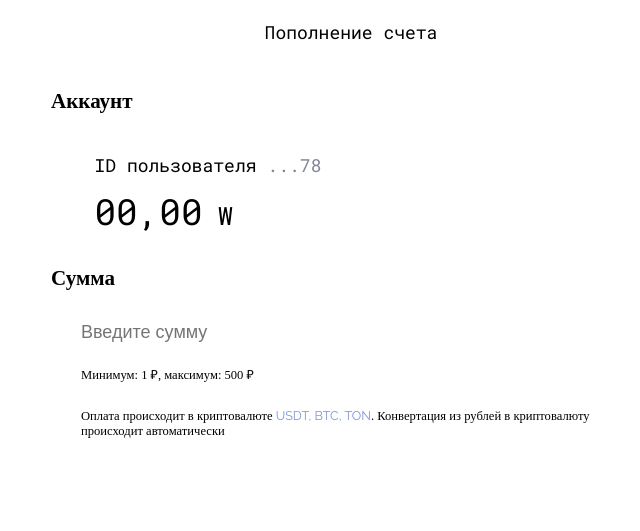
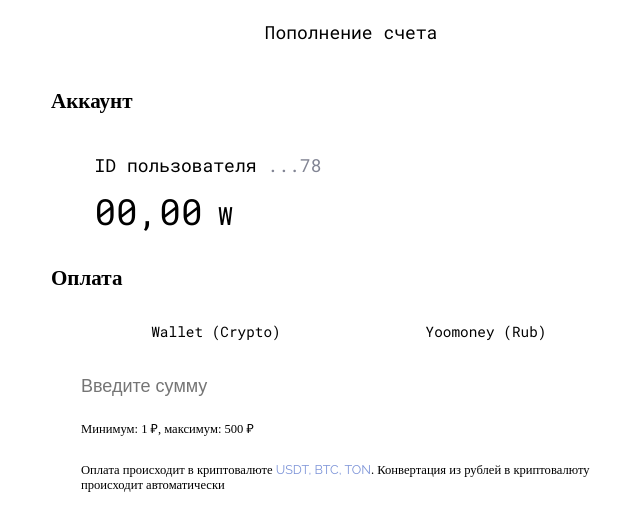
Before and after one commit to Atikin-NT/WolfVPN, a Flask app: page /pay in a window 1280 px wide. Shown: the top 531 px of the page, without its empty margins (289-929 px from the left). Run offline with Flask 3, Linux system fonts and the light colour scheme.

Commit message:
add yoomoney pay

```diff
--- a/webapp/static/css/pay.css
+++ b/webapp/static/css/pay.css
@@ -94,3 +94,49 @@
 	color: #7D94D8;
 	font-family: 'Raleway';
 }
+
+.payment_type{
+  width: 90%;
+  margin-bottom: 15px;
+  background: var(--tg-theme-secondary-bg-color);
+  border: none;
+  border-radius: 10px;
+  display: flex;
+  flex-direction: row;
+  justify-content: space-evenly;
+  align-items: center;
+}
+
+.wallet{
+  border-radius: 10px 0 0 10px;
+}
+
+.yoomoney{
+  border-radius: 0 10px 10px 0;
+}
+
+.payment_type .option{
+  background: var(--tg-theme-secondary-bg-color);
+  height: 100%;
+  width: 100%;
+  display: flex;
+  align-items: center;
+  justify-content: space-evenly;
+  cursor: pointer;
+  transition: all 0.3s ease;
+  padding: 10px;
+}
+
+input[type="radio"]{
+  display: none;
+}
+
+#wallet:checked:checked ~ .wallet,
+#yoomoney:checked:checked ~ .yoomoney{
+  background: var(--tg-theme-button-color);
+}
+.payment_type .option span{
+  font-size: 0.8em;
+  font-family: 'RobotoMono-Regular';
+  color: var(--tg-theme-text-color);
+}
--- a/webapp/static/js/pay.js
+++ b/webapp/static/js/pay.js
@@ -19,9 +19,18 @@
     })
 }
 
+function get_payment_type(){
+    const wallet_type = document.getElementById('wallet');
+
+    if (wallet_type.checked)
+        return 'wallet';
+    return 'yoomoney';
+}
+
 
 async function create_bill(){
     let amount_input = document.getElementById('amount');
+    let payment_type = get_payment_type();
     if (isNotEmpty(amount_input) == false){
         tg.showAlert('Заполните пожалуйста поле перед отправкой');
         return;
@@ -36,6 +45,7 @@
         body: JSON.stringify({
             client_id: USER.id,
             amount: amount_input.value,
+            type: payment_type,
         })
     });
 
@@ -48,7 +58,7 @@
         return;
     }
 
-    tg.MainButton.setText('Pay via Wallet');
+    tg.MainButton.setText(`Pay via ${payment_type}`);
     tg.MainButton.color = '#FF0000';
     tg.MainButton.offClick();
     tg.MainButton.onClick(function(){
--- a/webapp/templates/pay.html
+++ b/webapp/templates/pay.html
@@ -24,7 +24,17 @@
             </div>
         </div>
         <div class="form">
-            <h3>Сумма</h3>
+            <h3>Оплата</h3>
+            <div class="payment_type">
+                <input type="radio" name="select" id="wallet" checked>
+                <input type="radio" name="select" id="yoomoney">
+                <label for="wallet" class="option wallet">
+                    <span>Wallet (Crypto)</span>
+                </label>
+                <label for="yoomoney" class="option yoomoney">
+                    <span>Yoomoney (Rub)</span>
+                </label>
+            </div>
             <input onkeypress="if ( isNaN( String.fromCharCode(event.keyCode) )) return false;" type="text" class="input__field" placeholder="Введите сумму" name="amount_for_pay" id='amount' required />
             <p>Минимум: 1 ₽, максимум: 500 ₽</p>
             <p>Оплата происходит в криптовалюте <span>USDT, BTC, TON</span>. Конвертация из рублей в криптовалюту происходит автоматически</p>
```
Also changed, not shown: api/routes/pay.py (+78 -16 lines).
